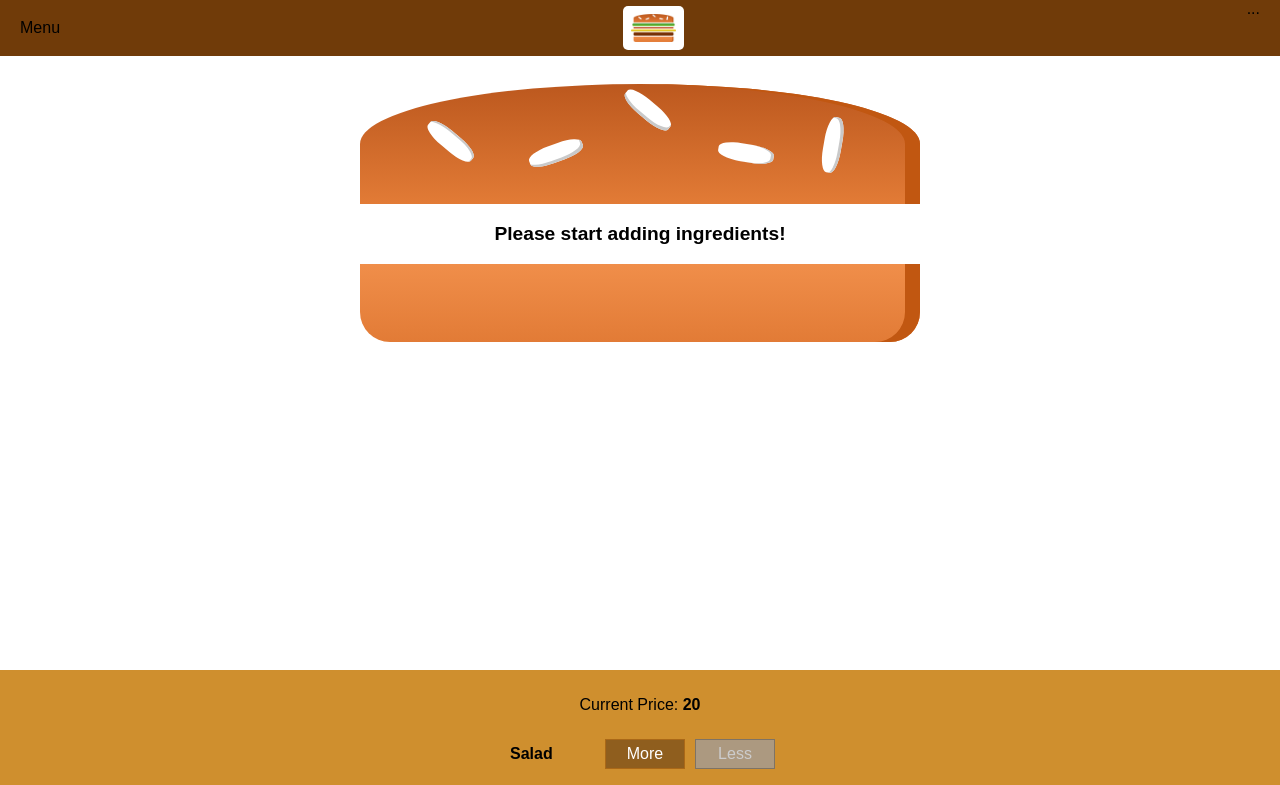
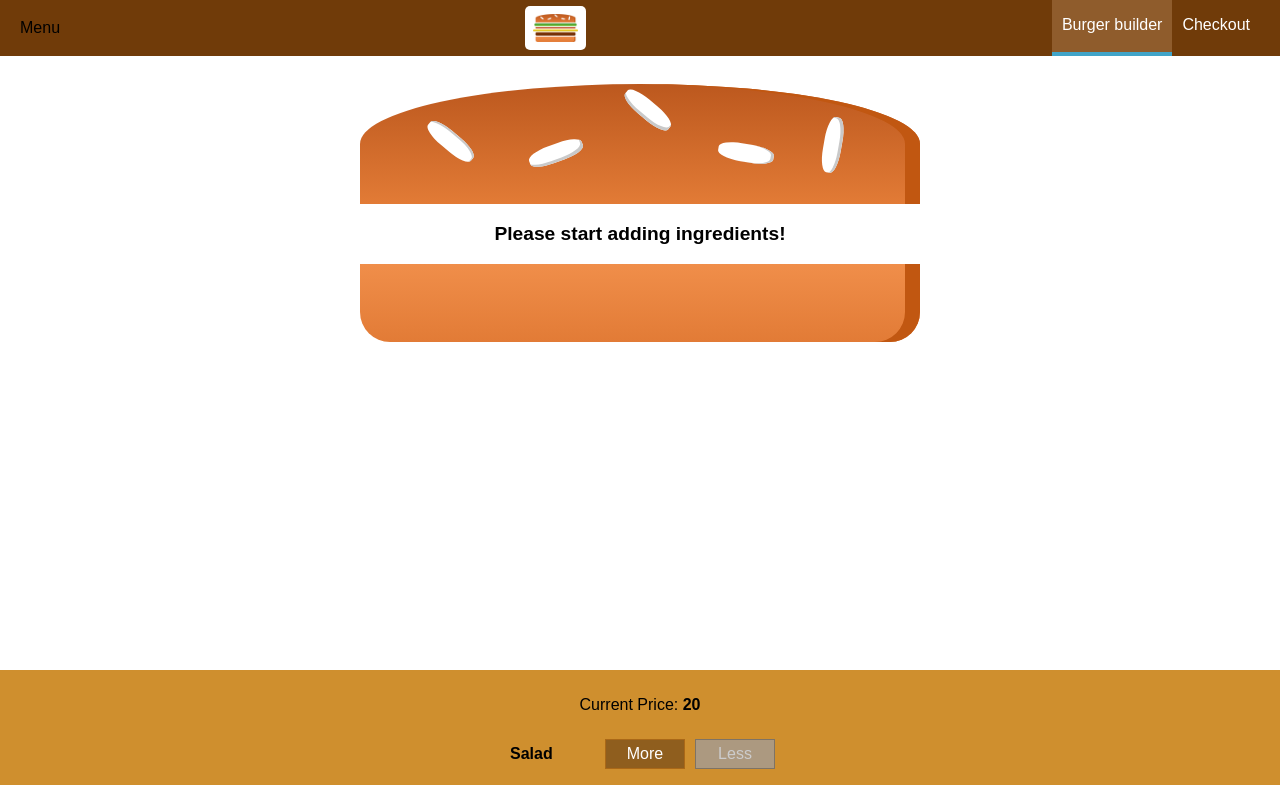
Before and after one commit to rahullohakare20/burger-Project, a React app: page / in a window 1280 px wide. Shown: the top 785 px of the page. Built offline with nearby package versions, Linux system fonts and the light colour scheme.

Commit message:
navigation

```diff
--- a/src/Components/navigation/navigationItems/navigationItem/NavigationItem.css
+++ b/src/Components/navigation/navigationItems/navigationItem/NavigationItem.css
@@ -1,56 +1,26 @@
-.BuildControl {
-    display: flex;
-    justify-content: space-between;
+.NavigationItem {
+    margin:0;
+    box-sizing: border-box;
+    display:flex;
+    height:100%;
     align-items: center;
-    margin: 5px 0;
 }
 
-.BuildControl button {
-    display: block;
-    font: inherit;
-    padding: 5px;
-    margin: 0 5px;
-    width: 80px;
-    border: 1px solid #AA6817;
-    cursor: pointer;
-    outline: none;
+.NavigationItem a {
+    color:white;
+    text-decoration: none;
+    height:100%;
+    padding: 16px 10px;
+    border-bottom: 4px solid transparent;
+    box-sizing: border-box;
+    display:block;
+
 }
 
-.BuildControl button:disabled {
-    background-color: #AC9980;
-    border: 1px solid #7E7365;
-    color: #ccc;
-    cursor: default;
+.NavigationItem a:hover,
+.NavigationItem a:active,
+.NavigationItem .active {
+    background-color: #8F5C2C;
+    border-bottom: 4px solid #40A4C8;
+    color:white;
 }
-
-.BuildControl button:hover:disabled {
-    background-color: #AC9980;
-    color: #ccc;
-    cursor: not-allowed;
-}
-
-.Label {
-    padding: 10px;
-    font-weight: bold;
-    width: 80px;
-}
-
-.BuildControl .Less {
-    background-color: #D39952;
-    color: white;
-}
-
-.BuildControl .More {
-    background-color: #8F5E1E;
-    color: white;
-}
-
-.BuildControl .Less:hover, .BuildControl .Less:active {
-    background-color: #DAA972;
-    color: white;
-}
-
-.BuildControl .More:hover,.BuildControl .More:active {
-    background-color: #99703F;
-    color: white;
-}
--- a/src/Components/navigation/navigationItems/navigationItem/NavigationItem.js
+++ b/src/Components/navigation/navigationItems/navigationItem/NavigationItem.js
@@ -1,14 +1,10 @@
-import React, { Component } from 'react';
-import classes from './BuildControl.css';
+import React  from 'react';
+import classes from './NavigationItem.css';
 
 const NavigationItem = (props) => (
-    <div className={classes.BuildControl}>
-        <div className={classes.Label}>{props.label}</div>
-        <button onClick={props.addCount} className={classes.More}>More</button>
-        <button onClick={props.removeCount}
-                className={classes.Less}
-                disabled ={props.disabled}>Less</button>
-    </div>
+    <li className={classes.NavigationItem}>
+        <a href={props.link} className={props.active ? classes.active : null}>{props.children}</a>
+    </li>
 );
 
 export default NavigationItem;
--- a/src/Components/navigation/navigationItems/navigationItems.css
+++ b/src/Components/navigation/navigationItems/navigationItems.css
@@ -0,0 +1,8 @@
+.NavigationItems {
+    margin: 0;
+    padding: 0;
+    list-style: none;
+    display:flex;
+    align-items: center;
+    height:100%;
+}
--- a/src/Components/navigation/navigationItems/navigationItems.js
+++ b/src/Components/navigation/navigationItems/navigationItems.js
@@ -3,8 +3,9 @@
 import NavigationItem from "./navigationItem/NavigationItem"
 
 const NavigationItems = (props) => (
-    <ul>
-        <NavigationItem >test</NavigationItem>
+    <ul className={classes.NavigationItems}>
+        <NavigationItem link="/" active={true} >Burger builder</NavigationItem>
+        <NavigationItem link="/" >Checkout</NavigationItem>
     </ul>
 );
 
--- a/src/Components/navigation/toolBar/toolBar.js
+++ b/src/Components/navigation/toolBar/toolBar.js
@@ -1,12 +1,13 @@
 import React from 'react';
 import classes from './toolBar.css';
 import Logo from "../../logo/logo"
+import NavigationItems from "../navigationItems/navigationItems";
 
 const toolBar = (props ) => (
     <header className={classes.ToolBar}>
         <div>Menu</div>
         <Logo />
-        <nav>...</nav>
+        <NavigationItems/>
     </header>
 );
 
```
